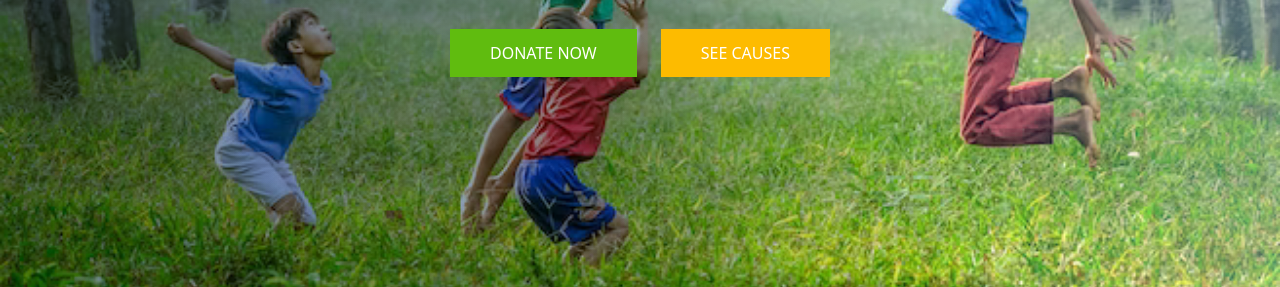
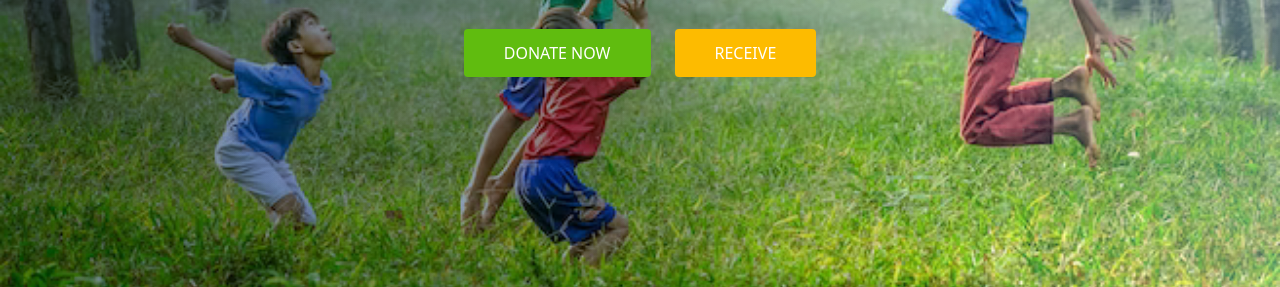
Before and after one commit to philpat/seelife, a website: page index.html in a window 1280 px wide. Shown: the part 513-800 px from the top of the page. Drawn offline with nearby package versions, Linux system fonts and the light colour scheme.

Commit message:
change see cause to receive btn

```diff
--- a/index.html
+++ b/index.html
@@ -38,8 +38,8 @@
       <p class="text-white text-base mt-4 text-center">Lorem ipsum dolor sit amet consectetur adipisicing elit. <br>
         Harum vel culpa obcaecati tempora dolores. Numquam temporibus <br>maiores voluptas omnis modi.</p>
       <div class="flex my-5">
-        <button class="bg-[#60BC0F] py-3 px-10 text-white m-3 hover:bg-[#509E0D]" id="donate">DONATE NOW</button>
-        <button class="bg-[#FDBB00] py-3 px-10 text-white m-3 hover:bg-[#E0A800]">SEE CAUSES</button>
+        <button class="bg-[#60BC0F] py-3 px-10 text-white m-3 hover:bg-[#509E0D] rounded" id="donate">DONATE NOW</button>
+        <button class="bg-[#FDBB00] py-3 px-10 text-white m-3 hover:bg-[#E0A800] rounded">RECEIVE</button>
       </div>
     </div>
 
@@ -257,7 +257,7 @@
     <p>Copyright &copy;2023 All Rights Reserved | This template is made with love from me</p>
   </div>
 
-  <div id="donate-modal" class="hidden fixed inset-0  items-center justify-center z-50 bg-gray-900 bg-opacity-50">
+  <div id="donate-modal" class="hidden fixed inset-0  w-full h-screen  items-center justify-center z-50 bg-gray-900 bg-opacity-50">
     <div class="container w-[464px] bg-white p-8 rounded-xl  hover:shadow-lg mx-auto">
           <h1 class="text-center font-bold text-2xl  mt-3 mb-4 text-[#60BC0F]">Donate</h1>
           <form action="" class="bg-[#F6F9FA] px-10 py-3 rounded-2xl " id="form">
```
